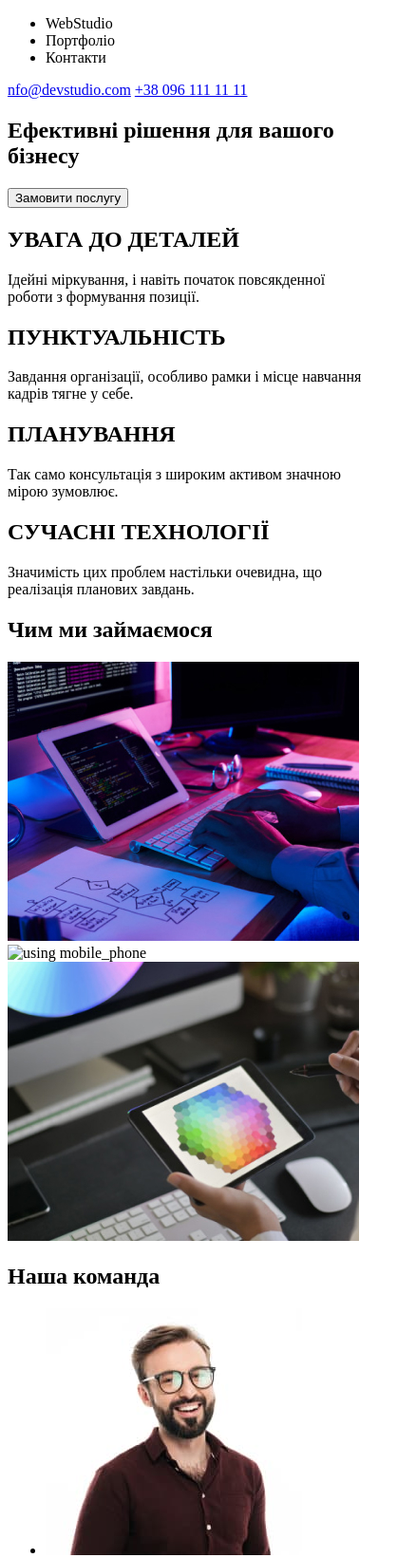
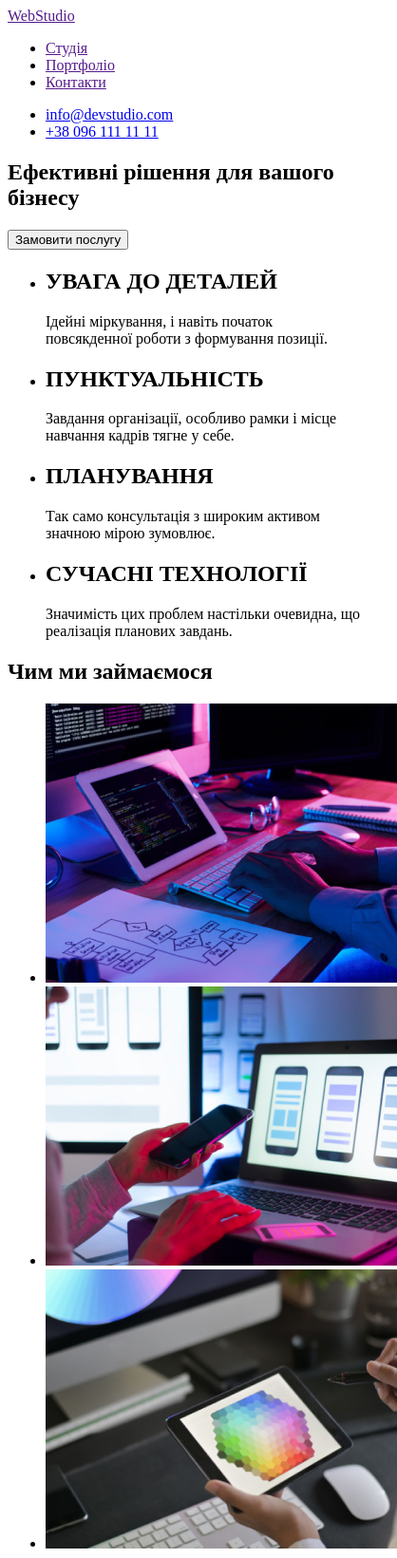
Before and after one commit to Jarf19/homework1-html, a plain HTML site: page index.html in a window 390 px wide. Shown: the top 1641 px of the page at 95% size, 418 px wide, since content can reach past the window. Drawn offline with Linux system fonts and the light colour scheme.

Commit message:
Update index.html

```diff
--- a/index.html
+++ b/index.html
@@ -1,5 +1,5 @@
 <!DOCTYPE html>
-<html lang="en">
+<html lang="uk">
 <head>
     <meta charset="UTF-8">
     <meta http-equiv="X-UA-Compatible" content="IE=edge">
@@ -9,52 +9,69 @@
 <body>
     <header>
         <nav>
+        <a href="">WebStudio</a>
             <ul>
-            <li><a href=""></a>WebStudio</li>
-            <li><a href=""></a>Портфоліо</li>
-            <li><a href=""></a>Контакти</li>
+            <li><a href="">Студія</a></li>
+            <li><a href="">Портфоліо</a></li>
+            <li><a href="">Контакти</a></li>
         </ul>
     </nav>
-        <a href="nfo@devstudio.com">nfo@devstudio.com</a>
-        <a href="+380961111111">+38 096 111 11 11</a>
+    <ul>
+        <li><a href="mailto:info@devstudio.com">info@devstudio.com</a></li>
+        <li><a href="tel:+380961111111">+38 096 111 11 11</a></li>
+    </ul>
     </header>
     <main>
         <section class="business solution">
         <h1>Ефективні рішення для вашого бізнесу</h1>
             <button type="button">Замовити послугу</button>
+        </section>
+        <section class="list of skills">
+        <ul>
+            <li>
                 <h2>УВАГА ДО ДЕТАЛЕЙ</h2>
                 <p>Ідейні міркування, і навіть початок повсякденної роботи з формування позиції.</p>
+            </li>
+            <li>
                 <h2>ПУНКТУАЛЬНІСТЬ</h2>
                 <p>Завдання організації, особливо рамки і місце навчання кадрів тягне у себе.</p>
+            </li>
+            <li>
                 <h2>ПЛАНУВАННЯ</h2>
                 <p>Так само консультація з широким активом значною мірою зумовлює.</p>
+            </li>
+            <li>
                 <h2>СУЧАСНІ ТЕХНОЛОГІЇ</h2>
                 <p>Значимість цих проблем настільки очевидна, що реалізація планових завдань.</p>
+            </li>
+        </ul>
         </section>
         <section class="about">
             <h2>Чим ми займаємося</h2>
-            <img src="./img/keyboard.jpg" alt="using keyboards" width="370" height="294">
-            <img src="./img/mobile_phone.jpg" alt="using mobile_phone" width="370" height="294">
-            <img src="./img/tablet.jpg" alt="using tablet" width="370" height="294">
+        <ul>
+            <li><img src="./img/keyboard.jpg" alt="" width="370" height="294"></li>
+            <li><img src="./img/mobilephone.jpg" alt="" width="370" height="294"></li>
+            <li><img src="./img/tablet.jpg" alt="" width="370" height="294"></li>
+        </ul>
         </section>
         <section class="our team">
             <h2>Наша команда</h2>
            <ul>
             <li>
-                <img src="./img/igor.jpg" alt="igor" width="270" height="260">
+                <img src="./img/igor.jpg" alt="Ігор Дем'яненко" width="270" height="260">
                 <h3>Ігор Дем'яненко</h3>
                 <p>Product Designer</p>
             </li>
             <li>
-                <img src="./img/olga.jpg" alt="olga" width="270" height="260">
+                <img src="./img/olga.jpg" alt="Ольга Рєпіна" width="270" height="260">
                 <h3>Ольга Рєпіна</h3>
                 <p>Frontend Developer</p>
             <li>
-                <img src="./img/kolya.jpg" alt="kolya" width="270" height="260">
+                <img src="./img/kolya.jpg" alt="Микола Тарасов" width="270" height="260">
                 <h3>Микола Тарасов</h3>
                 <p>Marketing</p>
             <li>
-                <img src="./img/misha.jpg" alt="misha" width="270" height="260">
+                <img src="./img/misha.jpg" alt="Михайло Єрмаков" width="270" height="260">
                 <h3>Михайло Єрмаков</h3>
                 <p>UI Designer</p>
                 </li>
@@ -62,12 +79,13 @@
         </section>
     </main>
     <footer>
-        <h3>WebStudio</h3>
+        <a href="">WebStudio</a>
         <address>
             <ul>
-                <li><a href="https://goo.gl/maps/n4P1dUoGnYLhttXn6">м. Київ, пр-т Лесі Українки, 26</a></li>
-                <li><a href="nfo@devstudio.com">nfo@devstudio.com</a></li>
-                <li><a href="+380961111111">+38 096 111 11 11</a></li>
+                <li><a href="https://goo.gl/maps/CPtrU1FHBa2aNyZL9" target="_blank" rel="noopener noreferrer nofollow">м. Київ, пр-т Лесі Українки, 26
+                </a></li>
+                <li><a href="mailto:info@devstudio.com">info@devstudio.com</a></li>
+                <li><a href="tel:+380961111111">+38 096 111 11 11</a></li>
             </ul>
         </address>
     </footer>
```
Lines whose indentation alone changed are shown as unchanged.
